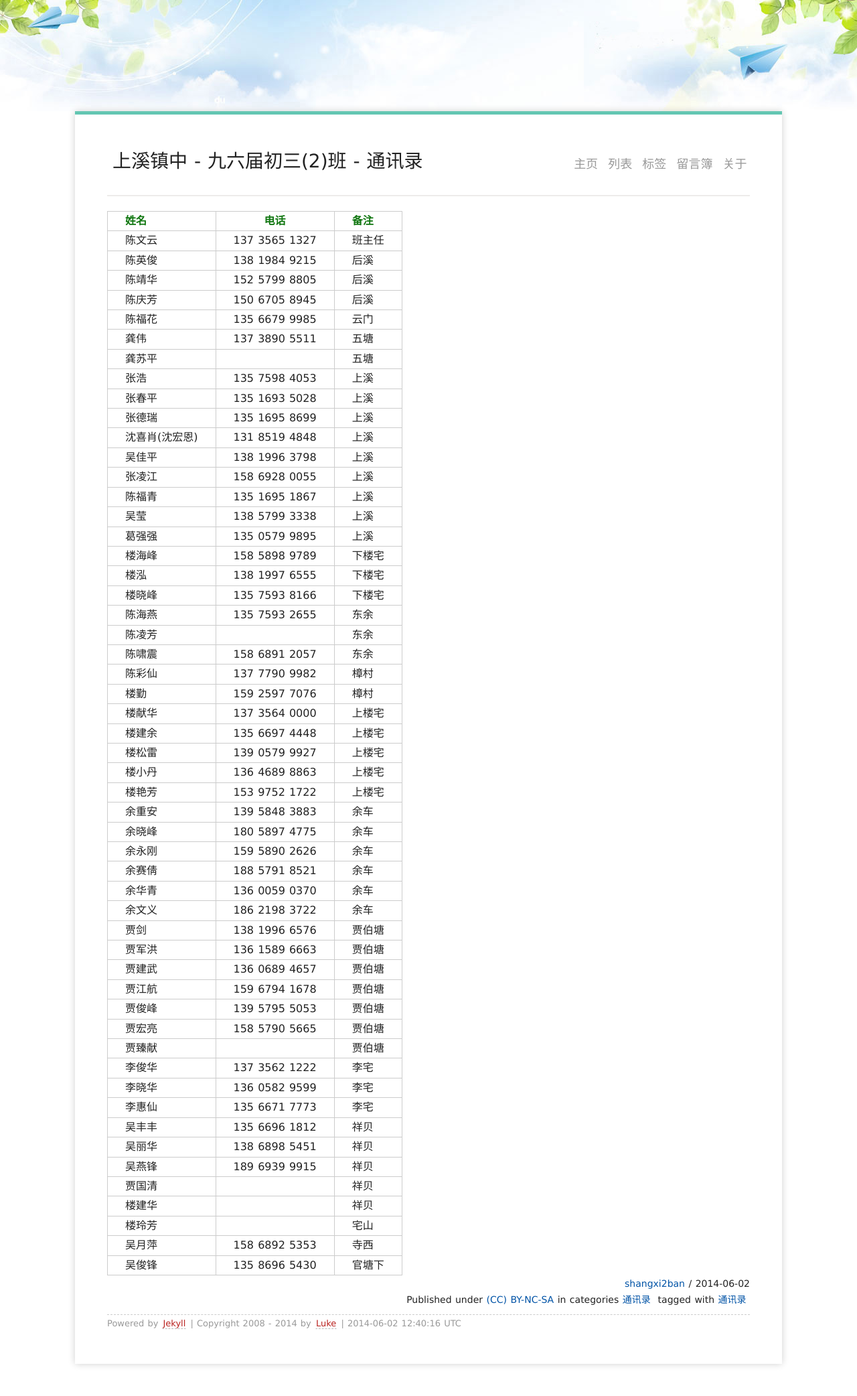
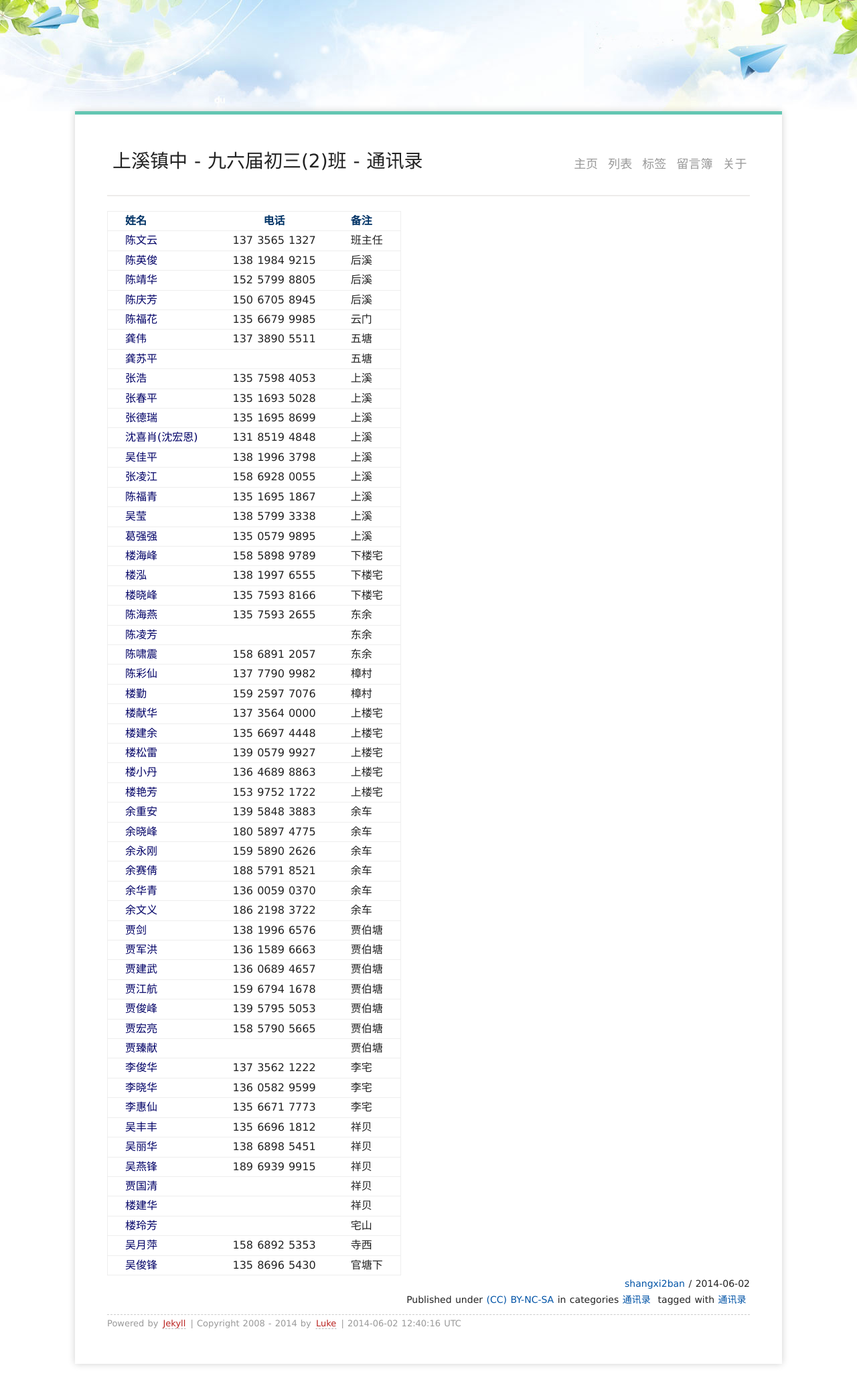
Before and after one commit to shangxi2ban/shangxi2ban.github.io, a Jekyll site: the page built from _posts/2014/2014-06-02-tongxunlu.md, in a window 1280 px wide. Shown: the whole page at 67% size. Built offline with Jekyll 4.4.1, drawn with Linux system fonts in a browser that asks for light colours; Markdown is read by kramdown in place of the engine named in the settings; comment, search, counter and statistics services are not loaded.

Commit message:
daily updates

```diff
--- a/media/css/screen.css
+++ b/media/css/screen.css
@@ -43,20 +43,23 @@
 table {
 	border-collapse: collapse;
 	border-spacing: 0;
-    border: 1px solid #ccc;
+    /*border: 1px solid #eee;*/
 }
 
 th, td {
     line-height: 1.4em;
     padding: 3px 26px;
-    border: 1px solid #ccc;
 }
 
-th.hname { text-align: left; font-weight: bold; color:#171;}
-th.hphone { text-align: center;font-weight: bold; color:#171;}
-th.hremark { text-align: left;font-weight: bold; color:#171;}
+tr {
+    border: 1px solid #eee;
+}
 
-td.name { text-align: left;}
+th.hname { text-align: left; font-weight: bold; color:#036;}
+th.hphone { text-align: center;font-weight: bold; color:#036;}
+th.hremark { text-align: left;font-weight: bold; color:#036;}
+
+td.name { text-align: left; color:#006;}
 td.phone { text-align: center;}
 td.remark { text-align: left;}
 
```
